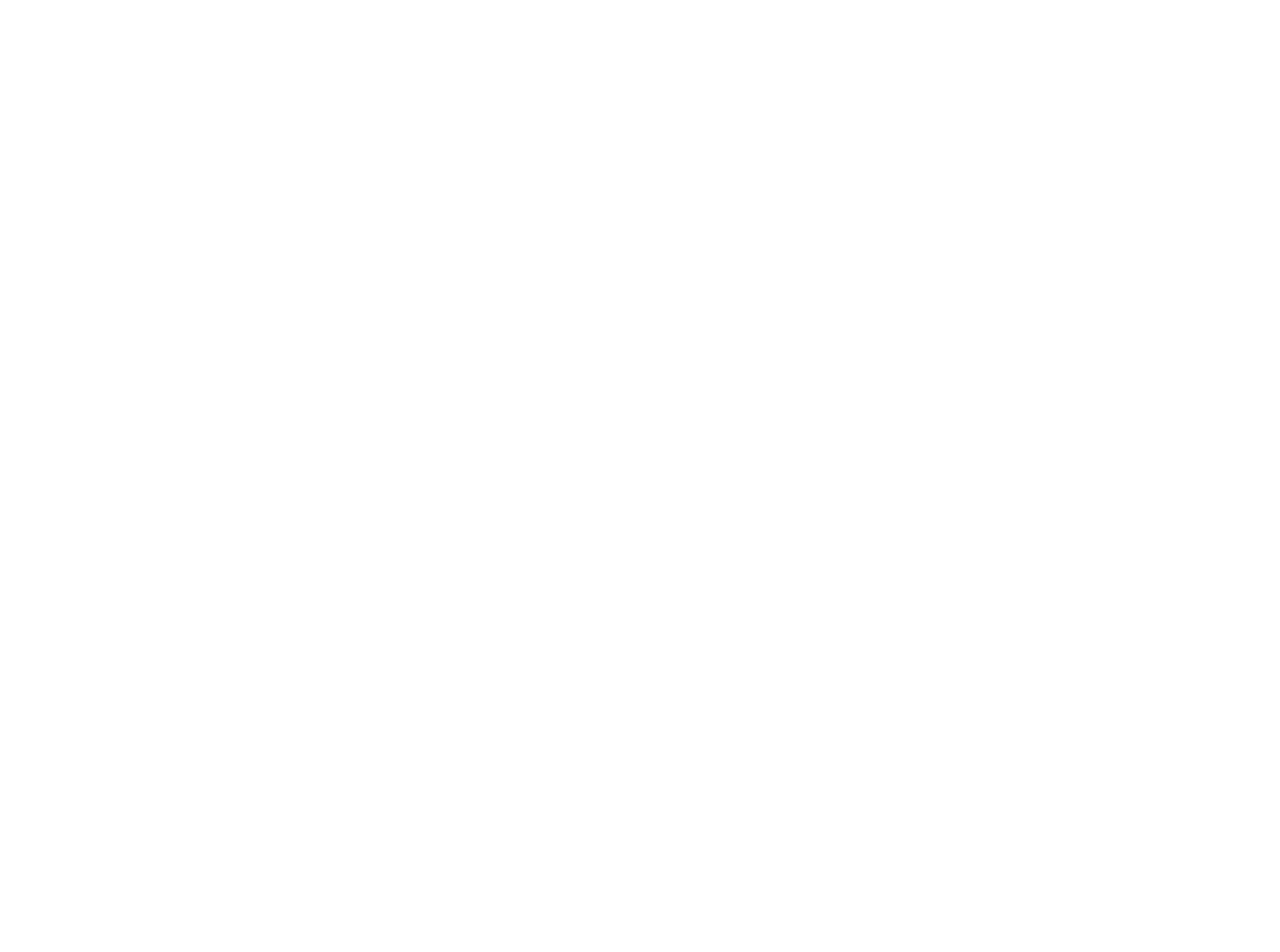
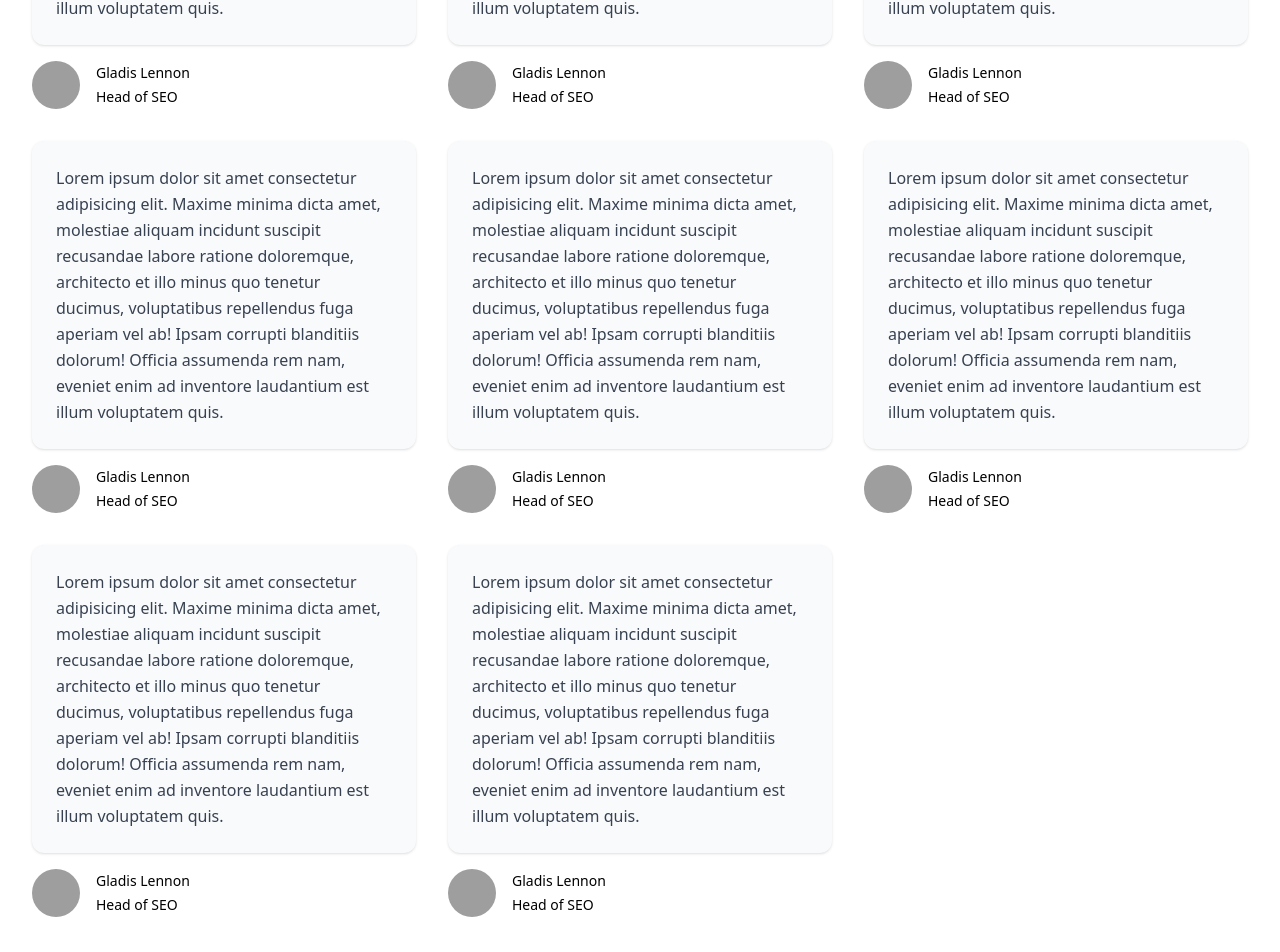
Before and after one commit to saifulislam05/GeekFood-rcw, a React (Create React App) app: page / in a window 1280 px wide. Shown: the part 2055-3007 px from the top of the page. Before the commit the page ends 1728 px from the top, so only its background shows below. Built offline with nearby package versions, Linux system fonts and the light colour scheme; grey boxes are pictures that could not be loaded.

Commit message:
Feedback section done

```diff
--- a/src/App.js
+++ b/src/App.js
@@ -1,6 +1,7 @@
 
 
 import Accordian from './Accordian/Accordian';
+import Feedback from './Feedback/Feedback';
 import Header from './Header/Header';
 import Hero from './Hero/Hero';
 
@@ -9,7 +10,8 @@ function App() {
     <>
       <Header />
       <Hero />
-      <Accordian/>
+      <Accordian />
+      <Feedback/>
     </>
   );
 }
--- /dev/null
+++ b/src/Feedback/Feedback.js
@@ -0,0 +1,26 @@
+import React from "react";
+import FeedbackCard from "./FeedbackCard";
+
+const Feedback = () => {
+  return (
+    <div>
+      <section>
+        <div class="mx-auto max-w-screen-xl px-4 py-16 sm:px-6 lg:px-8">
+          <div class="[column-fill:_balance] sm:columns-2 sm:gap-6 lg:columns-3 lg:gap-8">
+
+            <FeedbackCard/>
+            <FeedbackCard/>
+            <FeedbackCard/>
+            <FeedbackCard/>
+            <FeedbackCard/>
+            <FeedbackCard/>
+            <FeedbackCard/>
+            <FeedbackCard/>
+          </div>
+        </div>
+      </section>
+    </div>
+  );
+};
+
+export default Feedback;
--- /dev/null
+++ b/src/Feedback/FeedbackCard.js
@@ -0,0 +1,33 @@
+import React from 'react'
+
+const FeedbackCard = () => {
+  return (
+    <div class="mb-8 sm:break-inside-avoid">
+      <blockquote class="rounded-xl bg-gray-50 p-6 shadow">
+        <p class="leading-relaxed text-gray-700">
+          Lorem ipsum dolor sit amet consectetur adipisicing elit. Maxime minima
+          dicta amet, molestiae aliquam incidunt suscipit recusandae labore
+          ratione doloremque, architecto et illo minus quo tenetur ducimus,
+          voluptatibus repellendus fuga aperiam vel ab! Ipsam corrupti
+          blanditiis dolorum! Officia assumenda rem nam, eveniet enim ad
+          inventore laudantium est illum voluptatem quis.
+        </p>
+      </blockquote>
+
+      <div class="mt-4 flex items-center gap-4">
+        <img
+          alt="Woman"
+          src="https://images.unsplash.com/photo-1603366445787-09714680cbf1?ixlib=rb-1.2.1&ixid=MnwxMjA3fDB8MHxwaG90by1wYWdlfHx8fGVufDB8fHx8&auto=format&fit=crop&w=944&q=80"
+          class="h-12 w-12 rounded-full object-cover"
+        />
+
+        <div class="text-sm">
+          <p class="font-medium">Gladis Lennon</p>
+          <p class="mt-1">Head of SEO</p>
+        </div>
+      </div>
+    </div>
+  );
+}
+
+export default FeedbackCard
```
